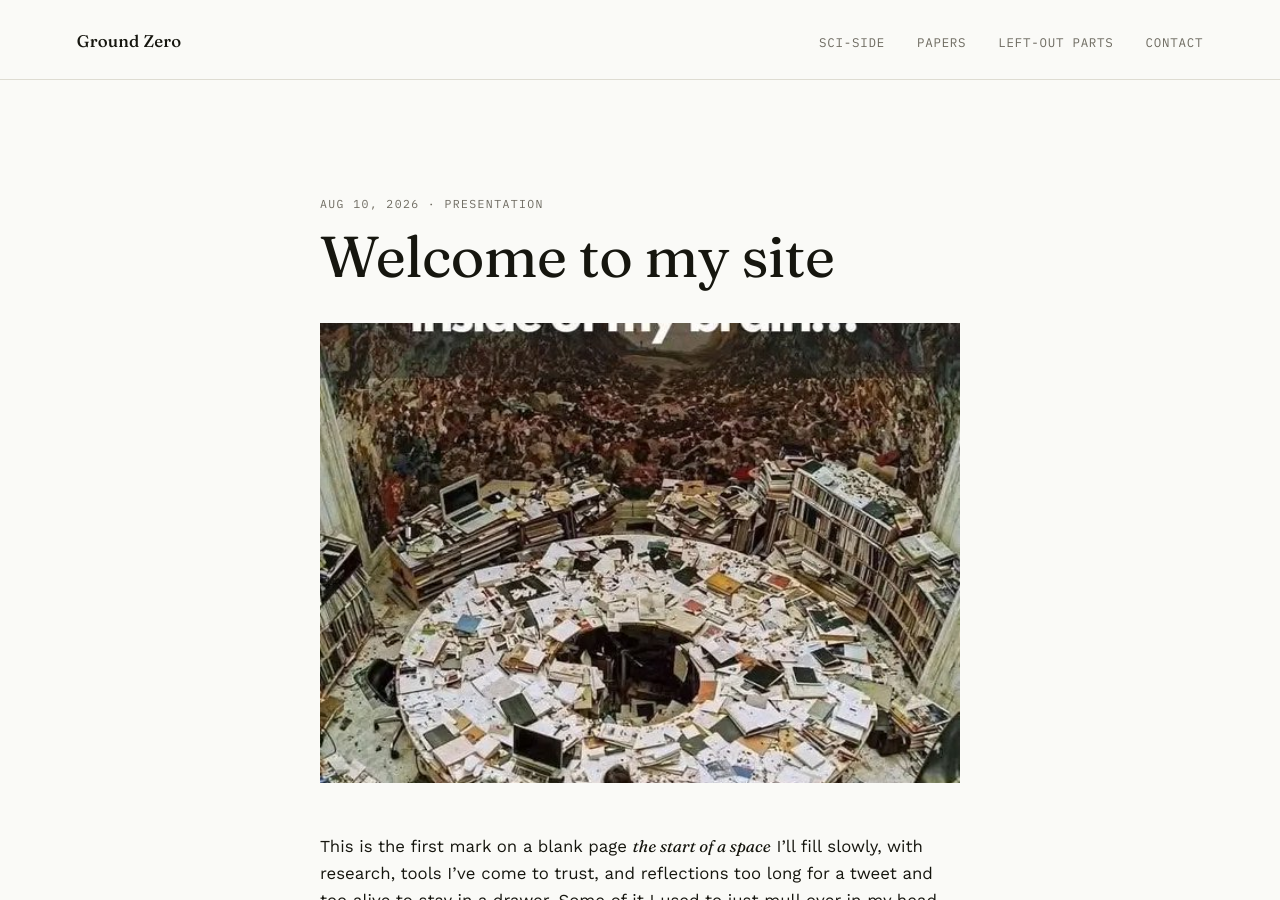
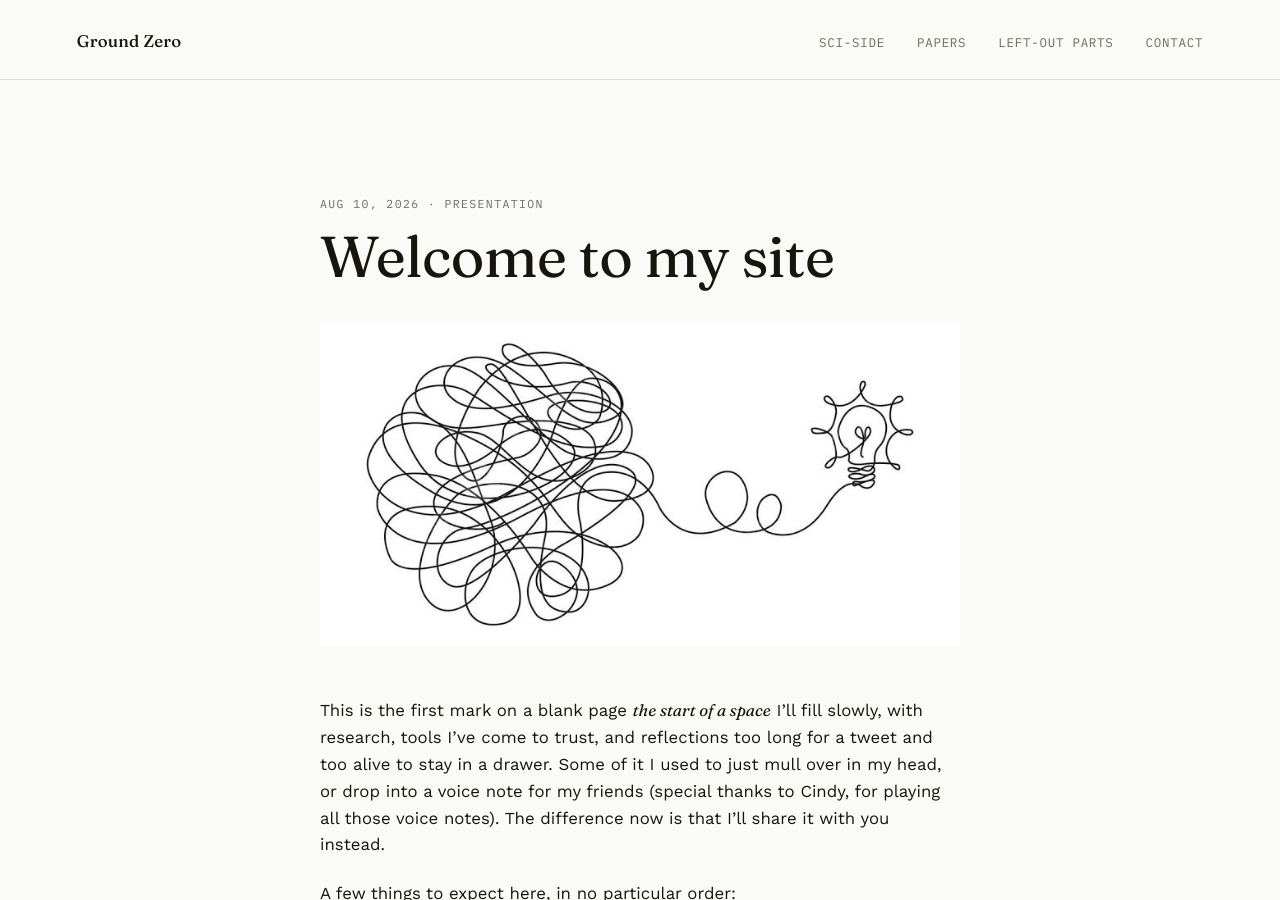
Before and after one commit to AnaAquiles/AnaAquiles.github.io, a Jekyll site: the page built from _posts/2026-08-10-welcome.md, in a window 1280 px wide and 900 px high. Built offline with Jekyll 4.4.1, drawn with Linux system fonts in a browser that asks for light colours; comment, search, counter and statistics services are not loaded.

Commit message:
Welcome to my post edition

```diff
--- a/_posts/2026-08-10-welcome.md
+++ b/_posts/2026-08-10-welcome.md
@@ -2,8 +2,8 @@
 layout: post
 title: "Welcome to my site"
 date: 2026-08-10
-tags: [presentation]
-header_image: /assets/img/post1.jpeg
+tags: [PRESENTATION]
+header_image: /assets/img/brain.jpeg
 ---
 
 This is the first mark on a blank page _the start of a space_ I'll fill slowly, with research, tools I've come to trust, and reflections too long for a tweet and too alive to stay in a drawer. Some of it I used to just mull over in my head, or drop into a voice note for my friends (special thanks to Cindy, for playing all those voice notes). The difference now is that I'll share it with you instead.
```
Also changed, not shown: assets/img/brain.jpeg (added).
